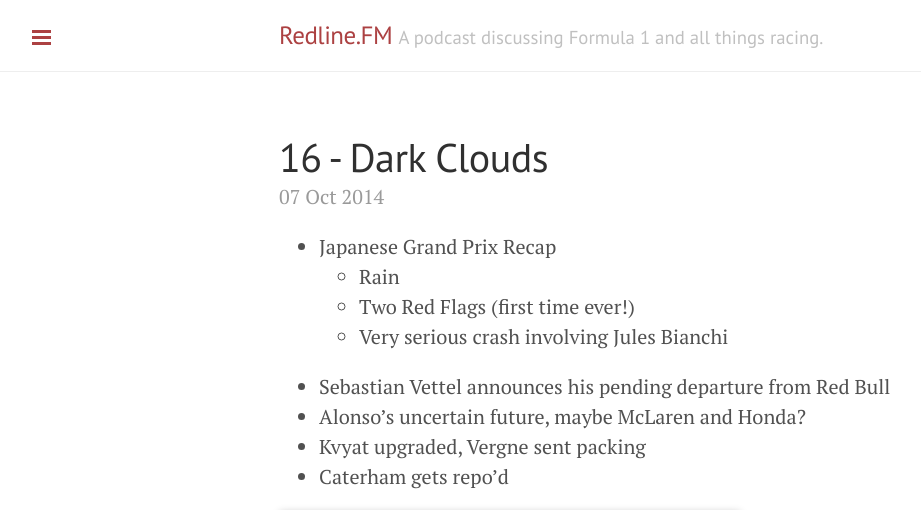
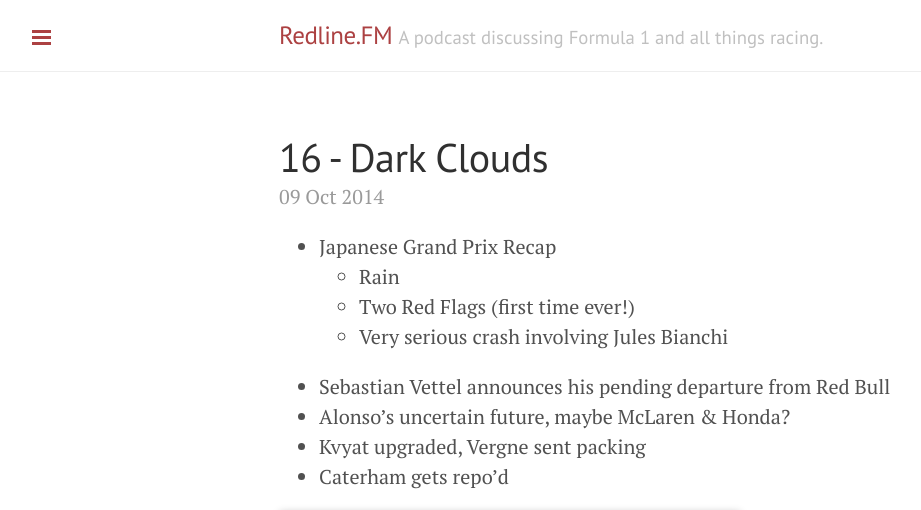
Before and after one commit to chrischernoff/apex, a Jekyll site: the page built from _posts/2014-10-09-16-dark-clouds.md, in a window 1280 px wide. Shown: the top 510 px of the page, without its empty margins (1-922 px from the left). Built offline with Jekyll 4.4.1, drawn with Linux system fonts in a browser that asks for light colours; Markdown is read by kramdown in place of the engine named in the settings.

Commit message:
Update and rename 2014-10-07-16-dark-clouds.md to 2014-10-09-16-dark-clouds.md

```diff
--- a/_posts/2014-10-07-16-dark-clouds.md
+++ b/_posts/2014-10-09-16-dark-clouds.md
@@ -2,9 +2,9 @@
 layout: post
 title: 16 - Dark Clouds
 summary: Japanese GP Recap
-audio: URLASDASDASD
-size: 000000000000000000
-duration: "0000000000000000000"
+audio: http://traffic.libsyn.com/redlinefm/s01e16_japan.mp3
+size: 49002240
+duration: "01:22:41"
 ---
 
 * Japanese Grand Prix Recap
@@ -12,12 +12,12 @@
   * Two Red Flags (first time ever!)
   * Very serious crash involving Jules Bianchi
 * Sebastian Vettel announces his pending departure from Red Bull
-* Alonso's uncertain future, maybe McLaren and Honda?
+* Alonso's uncertain future, maybe McLaren & Honda?
 * Kvyat upgraded, Vergne sent packing
 * Caterham gets repo'd
 
 <!-- more -->
 
-<audio src="00000000000000000" preload="none" />
+<audio src="http://traffic.libsyn.com/redlinefm/s01e16_japan.mp3" preload="none" />
 
-[Download MP3](00000000000000000)
+[Download MP3](http://traffic.libsyn.com/redlinefm/s01e16_japan.mp3)
```
